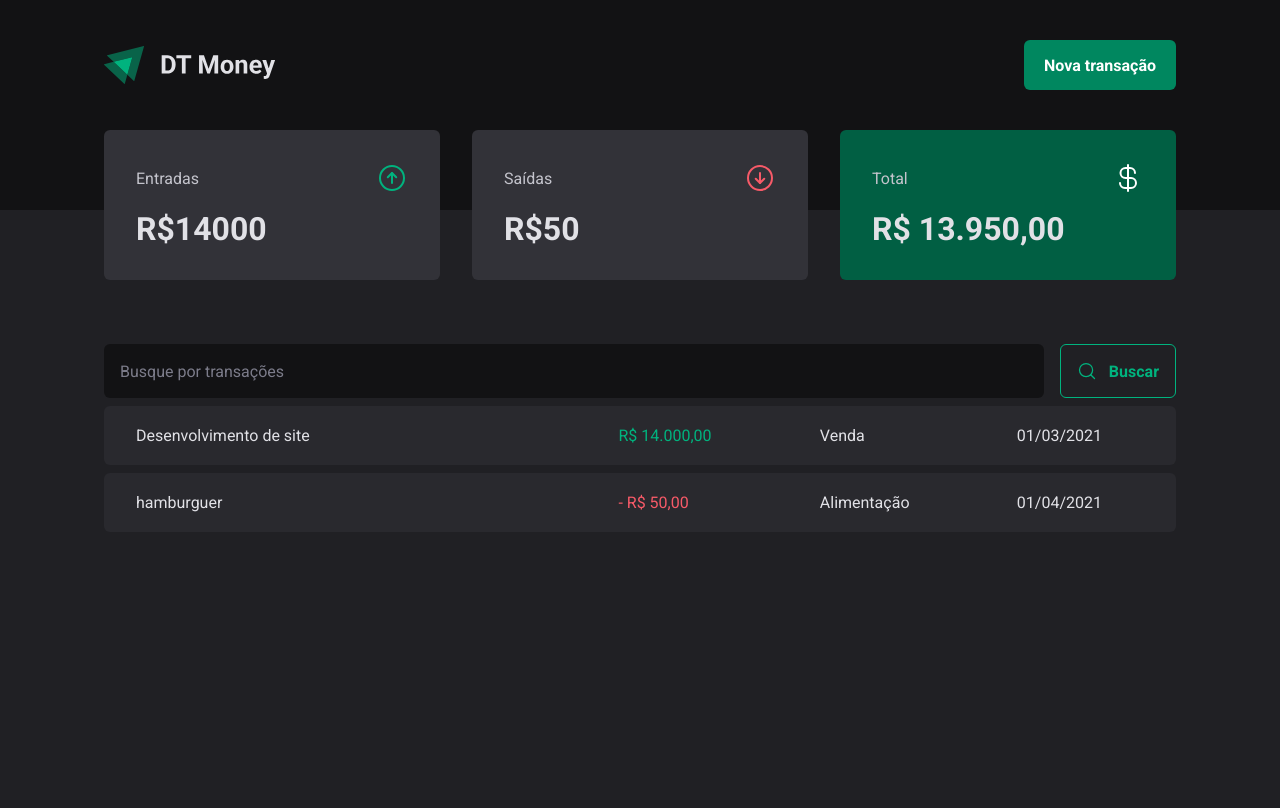
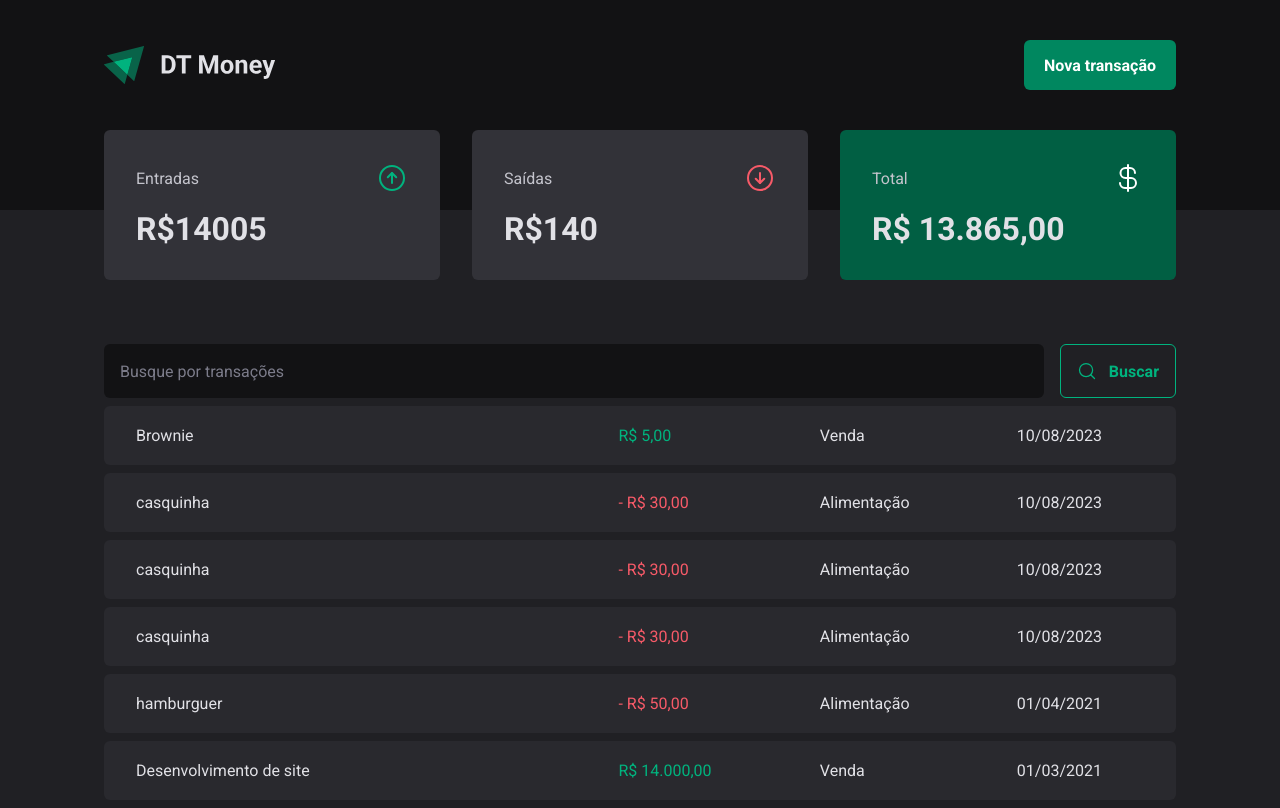
Before and after one commit to MoisesSantana/dt-money, a React (Vite) app: page / in a window 1280 px wide. Built offline with nearby package versions, Linux system fonts and the light colour scheme; data requests are answered from the project's data file.

Commit message:
feat(context): create new transaction
The implementation of creating a new transaction in the context was performed and its call was
carried out in the modal

```diff
--- a/server.json
+++ b/server.json
@@ -15,6 +15,38 @@
       "category": "Alimentação",
       "price": 50,
       "createdAt": "2021-04-01T00:00:00.000Z"
+    },
+    {
+      "description": "casquinha",
+      "price": 30,
+      "category": "Alimentação",
+      "type": "outcome",
+      "createdAt": "2023-08-10T03:18:45.991Z",
+      "id": 3
+    },
+    {
+      "description": "casquinha",
+      "price": 30,
+      "category": "Alimentação",
+      "type": "outcome",
+      "createdAt": "2023-08-10T03:18:52.969Z",
+      "id": 4
+    },
+    {
+      "description": "casquinha",
+      "price": 30,
+      "category": "Alimentação",
+      "type": "outcome",
+      "createdAt": "2023-08-10T03:19:26.351Z",
+      "id": 5
+    },
+    {
+      "description": "Brownie",
+      "price": 5,
+      "category": "Venda",
+      "type": "income",
+      "createdAt": "2023-08-10T03:42:29.223Z",
+      "id": 6
     }
   ]
 }
--- a/src/components/header/new-transaction-modal/index.tsx
+++ b/src/components/header/new-transaction-modal/index.tsx
@@ -1,3 +1,4 @@
+import { useContext } from 'react';
 import { Controller, useForm } from 'react-hook-form';
 
 import { CloseButton, DialogContent, DialogOverlay, TransactionType, TransactionTypeButton } from './styles';
@@ -6,6 +7,8 @@ import { zodResolver } from '@hookform/resolvers/zod';
 import * as Dialog from '@radix-ui/react-dialog';
 import { ArrowCircleDown, ArrowCircleUp, X } from 'phosphor-react';
 import * as zod from 'zod';
+
+import { TransactionsContext } from '../../../contexts/TransactionsContext';
 
 const newTransactionFormSchema = zod.object({
   description: zod.string(),
@@ -22,6 +25,7 @@ export function NewTransactionModal() {
     register,
     handleSubmit,
     formState: { isSubmitting },
+    reset,
   } = useForm<NewTransactionFormSchemaType>({
     resolver: zodResolver(newTransactionFormSchema),
     defaultValues: {
@@ -29,8 +33,12 @@ export function NewTransactionModal() {
     }
   });
 
+  const { createTransaction } = useContext(TransactionsContext);
+
   function handleCreateNewTransactions(data: NewTransactionFormSchemaType) {
-    console.log(data);
+    createTransaction(data);
+
+    reset();
   }
 
   return (
--- a/src/contexts/TransactionsContext.tsx
+++ b/src/contexts/TransactionsContext.tsx
@@ -1,6 +1,7 @@
 import { createContext, useEffect, useState } from 'react';
 
 import {
+  CreateTransactionInput,
   Transaction,
   TransactionContextType,
   TransactionProviderProps
@@ -16,11 +17,21 @@ export function TransactionsProvider({ children }: TransactionProviderProps) {
   async function fetchTransactions(query?: string) {
     const response = await api.get('/transactions', {
       params: {
+        _sort: 'createdAt',
+        _order: 'desc',
         q: query,
       }
     });
 
     setTransactions(response.data);
+  }
+
+  async function createTransaction(transaction: CreateTransactionInput) {
+    const response = await api.post('/transactions', {
+      ...transaction, createdAt: new Date()
+    });
+
+    setTransactions(state => [response.data, ...state]);
   }
 
   useEffect(() => {
@@ -31,6 +42,7 @@ export function TransactionsProvider({ children }: TransactionProviderProps) {
     <TransactionsContext.Provider value={{
       transactions,
       fetchTransactions,
+      createTransaction,
     }}>
       {children}
     </TransactionsContext.Provider>
```
Also changed, not shown: src/interfaces/transactions.ts (+8 -0 lines).
